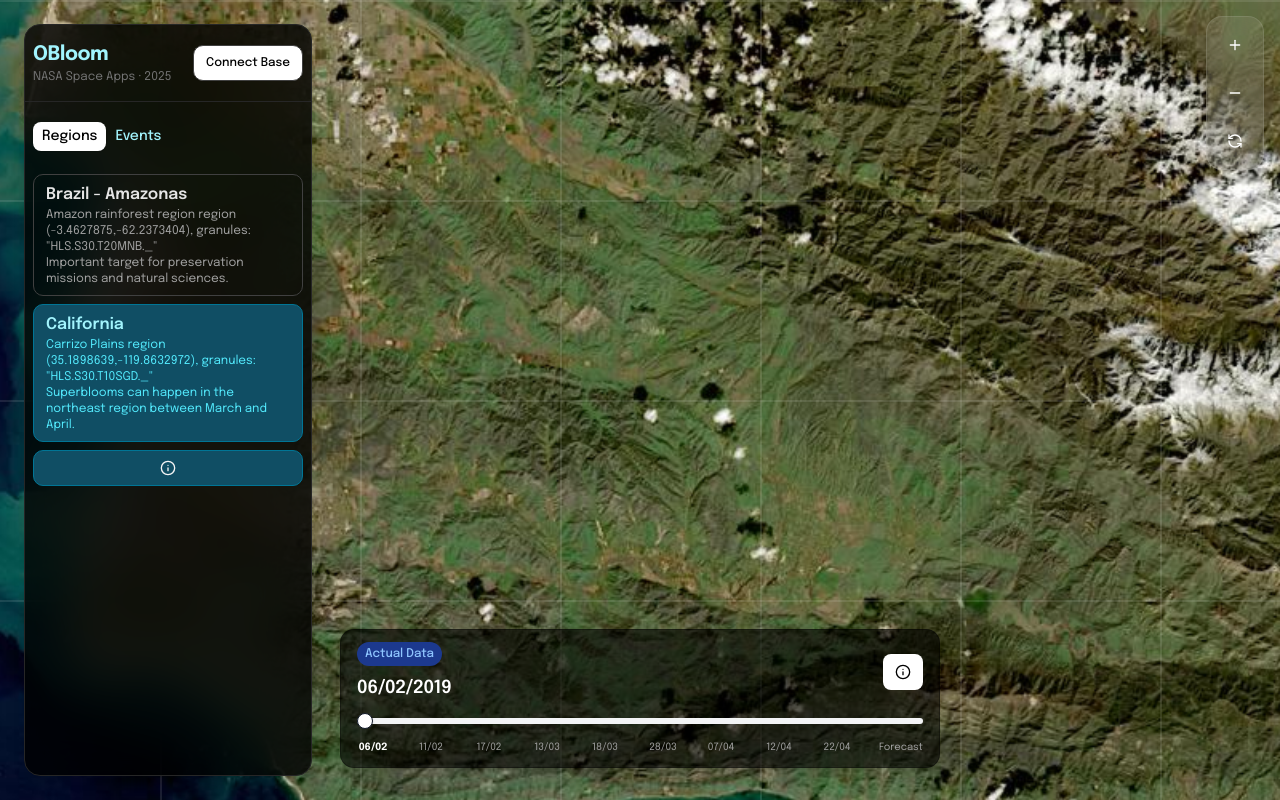
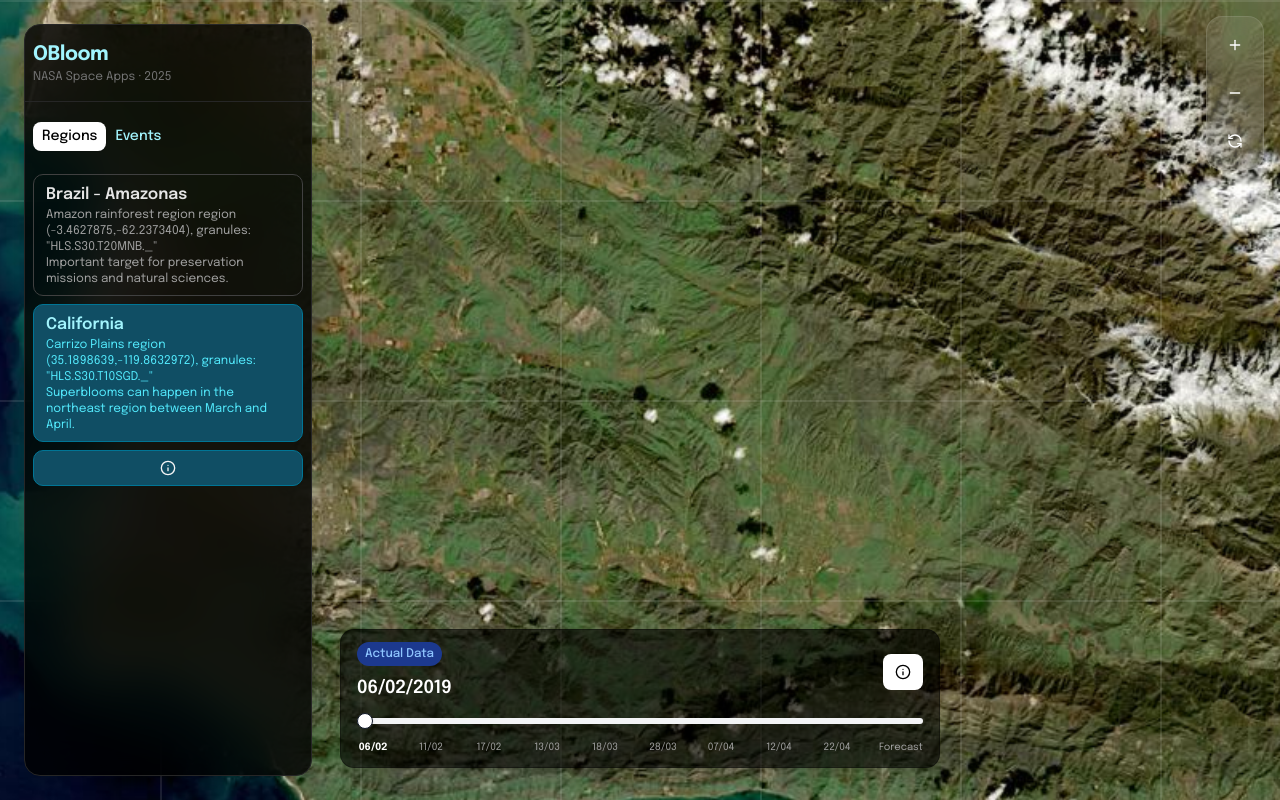
Before and after one commit to obixy/bloomwatch, a React (Vite) app in the folder frontend/: page / in a window 1280 px wide. Built offline with nearby package versions, Linux system fonts and the light colour scheme.

Commit message:
refactor: padronizar aspas em todo o componente Sidebar

```diff
--- a/frontend/src/components/sidebar.tsx
+++ b/frontend/src/components/sidebar.tsx
@@ -1,53 +1,52 @@
-import { ScrollArea } from "@/components/ui/scroll-area";
-import { Tabs, TabsContent, TabsList, TabsTrigger } from "@/components/ui/tabs";
-import { useState } from "react";
-import { InfoButton } from "./InfoButton";
-import { InfoModal } from "./InfoModal";
-import { Button } from "./ui/button";
+import { ScrollArea } from '@/components/ui/scroll-area';
+import { Tabs, TabsContent, TabsList, TabsTrigger } from '@/components/ui/tabs';
+import { useState } from 'react';
+import { InfoButton } from './InfoButton';
+import { InfoModal } from './InfoModal';
 
 export function Sidebar() {
   const [showRegionModal, setShowRegionModal] = useState(false);
   const [showBrazilModal, setShowBrazilModal] = useState(false);
   const [showEventModal, setShowEventModal] = useState(false);
-  const [tabValue, setTabValue] = useState("regions");
-  const [selectedRegion, setSelectedRegion] = useState("California");
+  const [tabValue, setTabValue] = useState('regions');
+  const [selectedRegion, setSelectedRegion] = useState('California');
   const regions = [
     {
-      name: "Brazil - Amazonas",
+      name: 'Brazil - Amazonas',
       descNLine: [
         'Amazon rainforest region region (-3.4627875,-62.2373404), granules: "HLS.S30.T20MNB._"',
-        "Important target for preservation missions and natural sciences.",
+        'Important target for preservation missions and natural sciences.',
       ],
     },
     {
-      name: "California",
+      name: 'California',
       descNLine: [
         'Carrizo Plains region (35.1898639,-119.8632972), granules: "HLS.S30.T10SGD._"',
-        "Superblooms can happen in the northeast region between March and April.",
+        'Superblooms can happen in the northeast region between March and April.',
       ],
     },
   ];
   const events = [
     {
-      title: "Bloom Tracking",
+      title: 'Bloom Tracking',
       descNLine: [
-        "Tracking multiple simultanous flower bloomings in this region.",
-        "Usually happening after after heavy raining in the desert, this increases polinator population, activity and efficiency.",
+        'Tracking multiple simultanous flower bloomings in this region.',
+        'Usually happening after after heavy raining in the desert, this increases polinator population, activity and efficiency.',
       ],
     },
     {
-      title: "Snow Tracking",
+      title: 'Snow Tracking',
       descNLine: [
-        "Tracking unusual amounts of snow in this region.",
-        "Snow and low temperatures are unusual in this region, and dectecting possible threats to polinator population and activity is crucial to devise response plans.",
+        'Tracking unusual amounts of snow in this region.',
+        'Snow and low temperatures are unusual in this region, and dectecting possible threats to polinator population and activity is crucial to devise response plans.',
       ],
     },
     {
-      title: "Forest Preservation Tracking",
+      title: 'Forest Preservation Tracking',
       descNLine: [
-        "Monitoring forest health and tracking illegal deforestation activities.",
-        "Satellite imagery can detect changes in forest cover, helping identify unauthorized logging and illegal land clearing.",
-        "Tracking populations of endangered vegetation species to assess threats to biodiversity and promote conservation efforts.",
+        'Monitoring forest health and tracking illegal deforestation activities.',
+        'Satellite imagery can detect changes in forest cover, helping identify unauthorized logging and illegal land clearing.',
+        'Tracking populations of endangered vegetation species to assess threats to biodiversity and promote conservation efforts.',
       ],
     },
   ];
@@ -62,15 +61,6 @@ export function Sidebar() {
             </h1>
             <p className="text-xs text-neutral-500">NASA Space Apps · 2025</p>
           </div>
-          <Button
-            variant="outline"
-            className="text-xs px-3 py-1 rounded-lg border border-neutral-700 text-black"
-            onClick={() =>
-              alert("Feature to connect other databases coming soon!")
-            }
-          >
-            Connect Base
-          </Button>
         </div>
 
         <Tabs
@@ -97,37 +87,22 @@ export function Sidebar() {
               <div className="space-y-2">
                 {regions.map((region) => {
                   const isSelected = selectedRegion === region.name;
-                  if (region.name === "Brazil") {
+                  if (region.name === 'Brazil - Amazonas') {
                     return (
                       <button
                         key={region.name}
-                        className={`w-full text-left px-3 py-2 rounded-lg border transition-colors focus:outline-none ${
-                          isSelected
-                            ? "bg-cyan-900 border-cyan-700"
-                            : "bg-transparent border-neutral-700 hover:bg-cyan-800"
-                        }`}
+                        className="w-full text-left px-3 py-2 rounded-lg border transition-colors focus:outline-none bg-transparent border-neutral-700 hover:bg-cyan-800"
                         onClick={() => {
                           setShowBrazilModal(true);
-                          setSelectedRegion(region.name);
                         }}
                       >
                         <div className="flex flex-col">
-                          <span
-                            className={`text-base font-semibold ${
-                              isSelected ? "text-cyan-200" : "text-neutral-200"
-                            }`}
-                          >
+                          <span className="text-base font-semibold text-neutral-200">
                             {region.name}
                           </span>
                           {region.descNLine &&
                             region.descNLine.map((desc) => (
-                              <span
-                                className={`text-xs ${
-                                  isSelected
-                                    ? "text-cyan-300"
-                                    : "text-neutral-400"
-                                }`}
-                              >
+                              <span className="text-xs text-neutral-400">
                                 {desc}
                               </span>
                             ))}
@@ -140,8 +115,8 @@ export function Sidebar() {
                       key={region.name}
                       className={`w-full text-left px-3 py-2 rounded-lg border transition-colors focus:outline-none ${
                         isSelected
-                          ? "bg-cyan-900 border-cyan-700"
-                          : "bg-transparent border-neutral-700 hover:bg-cyan-800"
+                          ? 'bg-cyan-900 border-cyan-700'
+                          : 'bg-transparent border-neutral-700 hover:bg-cyan-800'
                       }`}
                       onClick={() => {
                         setShowRegionModal(true);
@@ -151,7 +126,7 @@ export function Sidebar() {
                       <div className="flex flex-col">
                         <span
                           className={`text-base font-semibold ${
-                            isSelected ? "text-cyan-200" : "text-neutral-200"
+                            isSelected ? 'text-cyan-200' : 'text-neutral-200'
                           }`}
                         >
                           {region.name}
@@ -161,8 +136,8 @@ export function Sidebar() {
                             <span
                               className={`text-xs ${
                                 isSelected
-                                  ? "text-cyan-300"
-                                  : "text-neutral-400"
+                                  ? 'text-cyan-300'
+                                  : 'text-neutral-400'
                               }`}
                             >
                               {desc}
@@ -216,17 +191,17 @@ export function Sidebar() {
         title="Additional Region Information"
         description={
           <>
-            New regions can be effectively supported and monitored using any{" "}
+            New regions can be effectively supported and monitored using any{' '}
             <b>multispectral satellite dataset</b>, which provides detailed
             insights across a variety of domains. Whether it’s for environmental
             monitoring, urban planning, or disaster management, the flexibility
             of these datasets allows for extensive coverage.
             <br />
-            These regions can be continuously tracked by importing{" "}
+            These regions can be continuously tracked by importing{' '}
             <b>satellite data</b> through ongoing mission subscriptions. One
-            such resource is the{" "}
+            such resource is the{' '}
             <a
-              style={{ color: "blue" }}
+              style={{ color: 'blue' }}
               href="https://www.earthdata.nasa.gov/data/catalog/lpcloud-hlss30-2.0"
               target="_blank"
             >
@@ -235,12 +210,12 @@ export function Sidebar() {
             , which offers high-resolution datasets for accurate monitoring.
             Subscribing to these services allows for the application of advanced
             analysis techniques, including:
-            <ul style={{ listStyleType: "circle" }}>
-              <li style={{ fontWeight: "bold" }}>Land Cover Classification</li>
-              <li style={{ fontWeight: "bold" }}>
+            <ul style={{ listStyleType: 'circle' }}>
+              <li style={{ fontWeight: 'bold' }}>Land Cover Classification</li>
+              <li style={{ fontWeight: 'bold' }}>
                 Vegetation Index Monitoring
               </li>
-              <li style={{ fontWeight: "bold" }}>Urban Growth Detection</li>
+              <li style={{ fontWeight: 'bold' }}>Urban Growth Detection</li>
               <li>And many more advanced methods.</li>
             </ul>
             By utilizing data from these sources, you can monitor dynamic
@@ -254,7 +229,7 @@ export function Sidebar() {
         open={showBrazilModal}
         onOpenChange={(open) => {
           setShowBrazilModal(open);
-          if (!open) setSelectedRegion("California");
+          if (!open) setSelectedRegion('California');
         }}
         title="Informações sobre o Brasil"
         description={
@@ -268,7 +243,7 @@ export function Sidebar() {
           </>
         }
         buttonLabel="Sair"
-        onButtonClick={() => setSelectedRegion("California")}
+        onButtonClick={() => setSelectedRegion('California')}
       />
       <InfoModal
         open={showEventModal}
@@ -285,16 +260,16 @@ export function Sidebar() {
             detection algorithms, including:
             <ul
               style={{
-                listStyleType: "circle",
+                listStyleType: 'circle',
               }}
             >
               <li>Principal Component Analysis (PCA) </li>
               <li>Mixture Residual Reflectance</li>
               <li>And other specialized techniques.</li>
             </ul>
-            By leveraging data collected from the{" "}
+            By leveraging data collected from the{' '}
             <a
-              style={{ color: "blue" }}
+              style={{ color: 'blue' }}
               href="https://www.sciencebase.gov/catalog/item/5807a2a2e4b0841e59e3a18d"
               target="_blank"
             >
```
